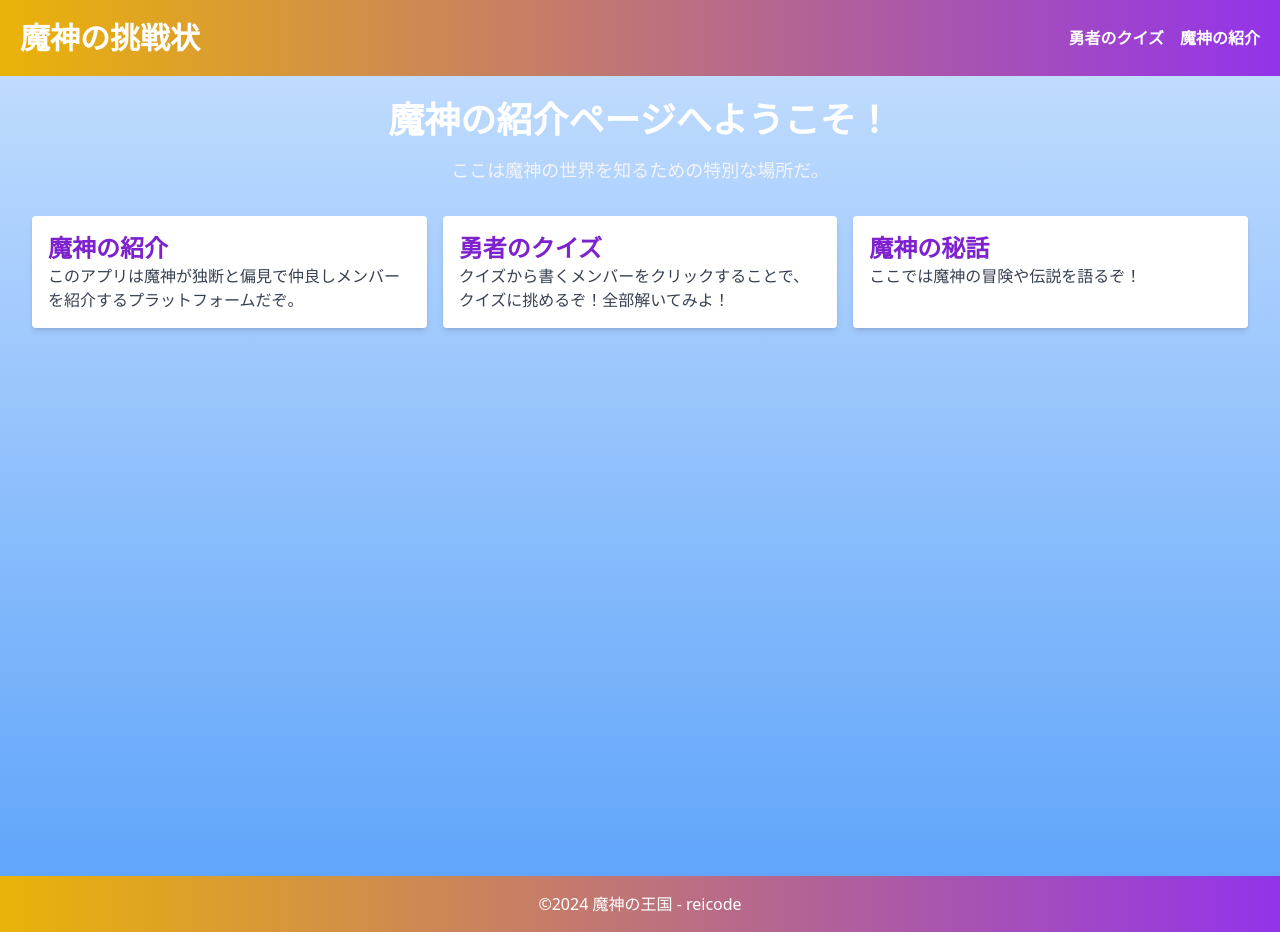
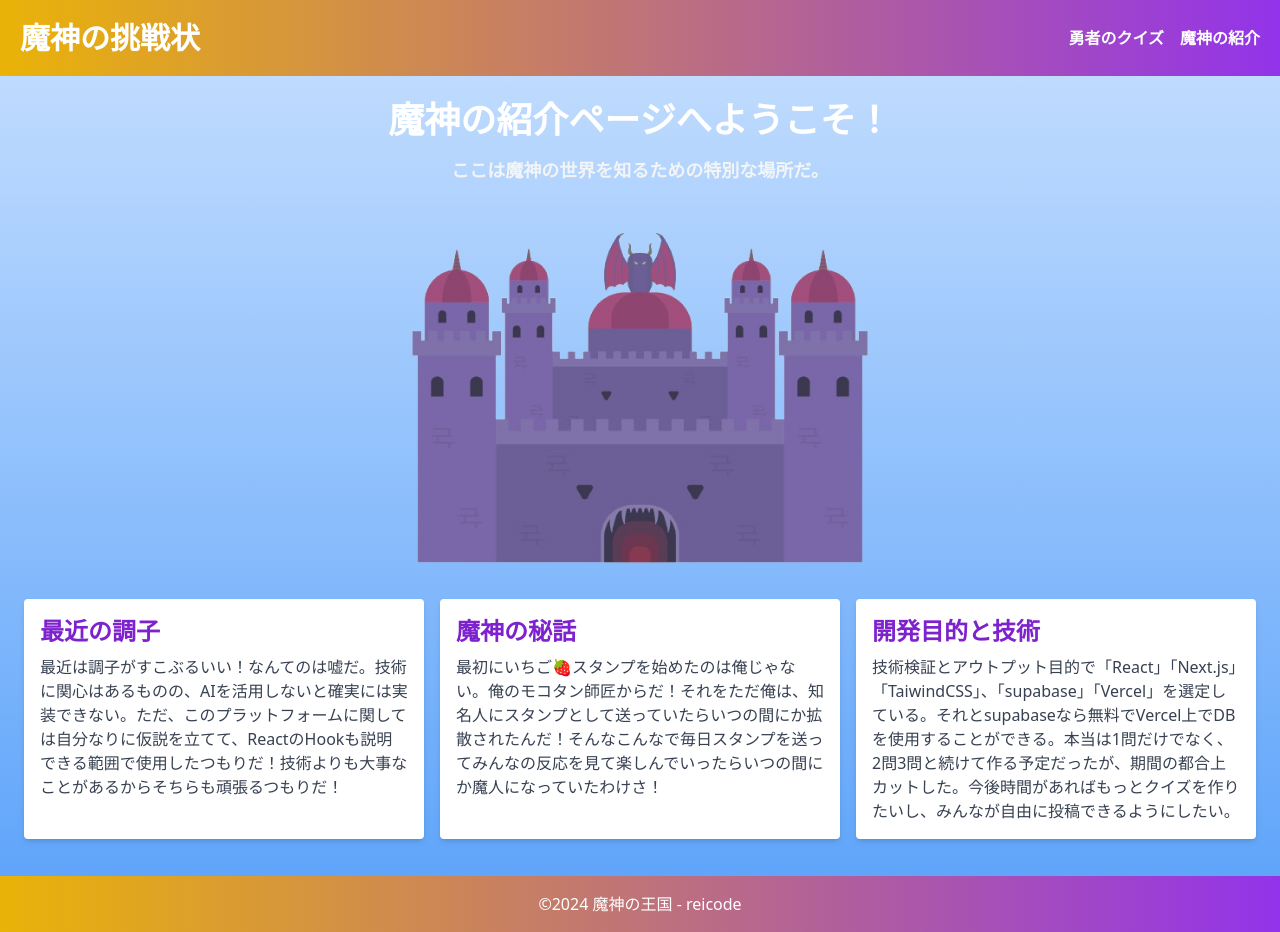
Before and after one commit to rei-dev99/majin, a Next.js app: page /about in a window 1280 px wide. Built offline with nearby package versions, Linux system fonts and the light colour scheme.

Commit message:
edit:文言修正/レスポンシブ対応

```diff
--- a/src/app/about/page.tsx
+++ b/src/app/about/page.tsx
@@ -1,36 +1,38 @@
+import Image from "next/image";
 import Link from "next/link";
 
 export default function About() {
   return (
     <div className="w-full bg-gradient-to-b from-blue-200 to-blue-400 p-6 min-h-screen">
-      <h1 className="text-4xl font-bold text-center text-white mb-4">
+      <h1 className="text-2xl md:text-4xl font-bold text-center text-white mb-4">
         魔神の紹介ページへようこそ！
       </h1>
-      <p className="text-lg text-center text-gray-100 mb-6">
+      <p className="text-base md:text-lg font-bold text-center text-gray-100 mb-6">
         ここは魔神の世界を知るための特別な場所だ。
       </p>
-      <div className="flex flex-col md:flex-row justify-around">
-        <div className="bg-white p-4 rounded shadow-md w-full md:w-1/3 m-2">
-          <h2 className="text-2xl font-semibold text-purple-700">
-            <Link href={"/"}>魔神の紹介</Link>
-          </h2>
-          <p className="text-gray-700">
-            このアプリは魔神が独断と偏見で仲良しメンバーを紹介するプラットフォームだぞ。
+      <div>
+        <Image
+          src={"/about.png"}
+          alt={"aboutページのイメージ画像"}
+          className="mb-4 mx-auto"
+          width={500}
+          height={500}
+        />
+      </div>
+      <div className="flex flex-col md:flex-row justify-around gap-4">
+        <div className="bg-white p-4 rounded shadow-md w-full md:w-1/3">
+          <h2 className="text-xl md:text-2xl font-semibold text-purple-700">最近の調子</h2>
+          <p className="text-gray-700 mt-2">
+            最近は調子がすこぶるいい！なんてのは嘘だ。技術に関心はあるものの、AIを活用しないと確実には実装できない。ただ、このプラットフォームに関しては自分なりに仮説を立てて、ReactのHookも説明できる範囲で使用したつもりだ！技術よりも大事なことがあるからそちらも頑張るつもりだ！
           </p>
         </div>
-        <div className="bg-white p-4 rounded shadow-md w-full md:w-1/3 m-2">
-          <h2 className="text-2xl font-semibold text-purple-700">
-            <Link href={"/members/"}>勇者のクイズ</Link>
-          </h2>
-          <p className="text-gray-700">
-            クイズから書くメンバーをクリックすることで、クイズに挑めるぞ！全部解いてみよ！
-          </p>
+        <div className="bg-white p-4 rounded shadow-md w-full md:w-1/3">
+          <h2 className="text-xl md:text-2xl font-semibold text-purple-700">魔神の秘話</h2>
+          <p className="text-gray-700 mt-2">最初にいちご🍓スタンプを始めたのは俺じゃない。俺のモコタン師匠からだ！それをただ俺は、知名人にスタンプとして送っていたらいつの間にか拡散されたんだ！そんなこんなで毎日スタンプを送ってみんなの反応を見て楽しんでいったらいつの間にか魔人になっていたわけさ！</p>
         </div>
-        <div className="bg-white p-4 rounded shadow-md w-full md:w-1/3 m-2">
-          <h2 className="text-2xl font-semibold text-purple-700">
-            <Link href={"/about/"}>魔神の秘話</Link>
-          </h2>
-          <p className="text-gray-700">ここでは魔神の冒険や伝説を語るぞ！</p>
+        <div className="bg-white p-4 rounded shadow-md w-full md:w-1/3">
+          <h2 className="text-xl md:text-2xl font-semibold text-purple-700">開発目的と技術</h2>
+          <p className="text-gray-700 mt-2">技術検証とアウトプット目的で「React」「Next.js」「TaiwindCSS」、「supabase」「Vercel」を選定している。それとsupabaseなら無料でVercel上でDBを使用することができる。本当は1問だけでなく、2問3問と続けて作る予定だったが、期間の都合上カットした。今後時間があればもっとクイズを作りたいし、みんなが自由に投稿できるようにしたい。</p>
         </div>
       </div>
     </div>
--- a/src/app/members/page.tsx
+++ b/src/app/members/page.tsx
@@ -20,8 +20,8 @@ export default function MembersPage() {
 
   return (
     <div className="min-h-screen p-6 bg-gradient-to-b from-purple-200 to-purple-400">
-      <h1 className="text-4xl font-bold text-center text-white mb-6">
-        勇者たちのクイズを選んでください
+      <h1 className="text-2xl md:text-4xl font-bold text-center text-white mb-6">
+        勇者たちのクイズを<br className="block md:hidden" />選んでください
       </h1>
       <div className="grid grid-cols-1 md:grid-cols-2 lg:grid-cols-3 gap-6">
         {members.map((member) => (
@@ -33,18 +33,18 @@ export default function MembersPage() {
             <Image
               src={member.picture ? member.picture : "/monster.png"} // 画像がnullの場合デフォルト画像を表示
               alt={`${member.name} の画像`}
-              className="rounded-full mb-4 mx-auto"
+              className="rounded-full mb-2 mx-auto"
               width={128} // 画像の幅
               height={128} // 画像の高さ
             />
             {/* 名前表示 */}
-            <h2 className="text-2xl font-semibold text-purple-700 mb-4">
+            <h2 className="text-xl md:text-2xl font-semibold text-purple-700 mb-4">
               {member.name}
             </h2>
             {/* クイズに挑戦ボタン */}
             <Link
               href={`/members/${member.id}`}
-              className="text-white bg-blue-600 hover:bg-blue-700 rounded px-4 py-2 inline-block"
+              className="text-white bg-blue-600 hover:bg-blue-700 rounded md:px-4 px-2 py-2 inline-block text-sm md:text-base font-bold"
             >
               クイズに挑戦
             </Link>
--- a/src/app/page.tsx
+++ b/src/app/page.tsx
@@ -1,37 +1,42 @@
+import Image from "next/image";
 import Link from "next/link";
 
 export default function Home() {
   return (
     <div className="w-full bg-gradient-to-b from-yellow-300 to-purple-400 p-6 min-h-screen">
-      <h1 className="text-4xl font-bold text-center text-white mb-4">
+      <h1 className="text-2xl md:text-4xl font-bold text-center text-white mb-4">
         魔神の世界へようこそ！
       </h1>
-      <p className="text-xl text-center text-gray-100 mb-6">
+      <p className="text-base md:text-xl font-bold text-center text-gray-100 mb-6">
         ここは魔神とお会いする特別な場所だ。
       </p>
-      <div className="flex flex-col md:flex-row justify-around">
-        <div className="bg-white p-4 rounded shadow-md w-full md:w-1/3 m-2">
-          <h2 className="text-2xl font-semibold text-purple-700">
+      <div>
+        <Image
+          src={"/top.png"}
+          alt={"トップページのイメージ画像"}
+          className="mb-4 mx-auto"
+          width={500}
+          height={500}
+        />
+      </div>
+      <p className=" text-base md:text-xl text-center text-gray-100 mb-6">
+        このアプリは魔神が独断と偏見で仲良しメンバーをクイズで紹介するプラットフォームだぞ。
+      </p>
+      <div className="flex flex-col md:flex-row justify-around gap-4">
+        <div className="bg-white p-4 rounded shadow-md w-full md:w-1/2">
+          <h2 className="text-xl md:text-2xl font-semibold text-purple-700">
+            <Link href={"/members/"}>勇者のクイズ</Link>
+          </h2>
+          <p className="text-gray-700">
+            クイズから各メンバーをクリックすることで、クイズに挑めるぞ！全部解いてみよ！
+          </p>
+        </div>
+        <div className="bg-white p-4 rounded shadow-md w-full md:w-1/2">
+          <h2 className="text-xl md:text-2xl font-semibold text-purple-700">
             <Link href={"/about/"}>魔神の紹介</Link>
           </h2>
           <p className="text-gray-700">
-            このアプリは魔神が独断と偏見で仲良しメンバーを紹介するプラットフォームだぞ。
-          </p>
-        </div>
-        <div className="bg-white p-4 rounded shadow-md w-full md:w-1/3 m-2">
-          <h2 className="text-2xl font-semibold text-purple-700">
-            <Link href={"/members/"}>勇者のクイズ</Link>
-          </h2>
-          <p className="text-gray-700">
-            クイズから書くメンバーをクリックすることで、クイズに挑めるぞ！全部解いてみよ！
-          </p>
-        </div>
-        <div className="bg-white p-4 rounded shadow-md w-full md:w-1/3 m-2">
-          <h2 className="text-2xl font-semibold text-purple-700">
-            <Link href={"/about/"}>魔神の紹介</Link>
-          </h2>
-          <p className="text-gray-700">
-            紹介には俺から見た紹介を書いているぞ！
+            紹介には俺について適当な紹介を超書いているぞ！嘘だ。そんな時間はないため、足りない頭をフル回転させて書いている。欲しい情報があったら言ってくれ！
           </p>
         </div>
       </div>
```
Also changed, not shown: src/app/members/[id]/page.tsx (+37 -20 lines).
